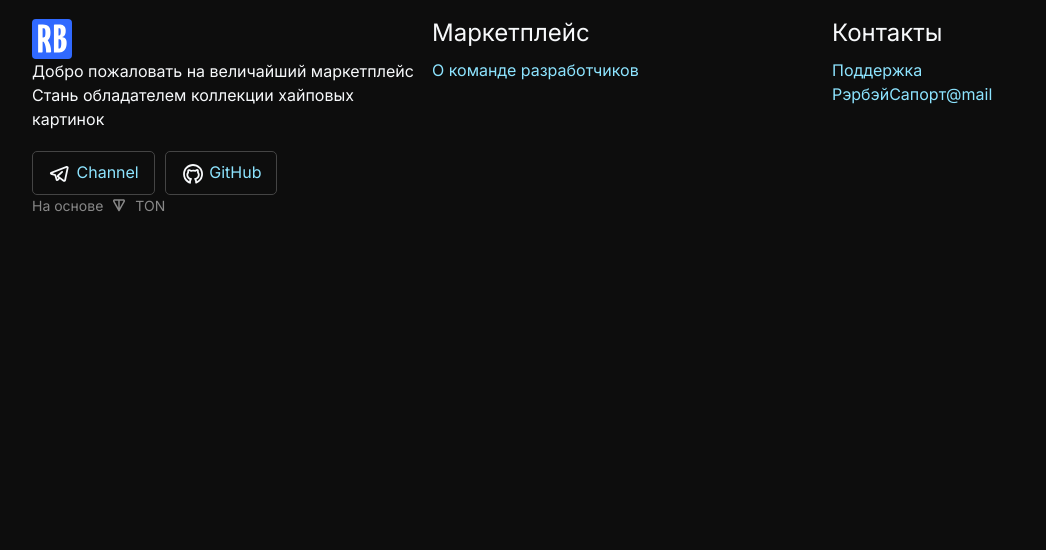
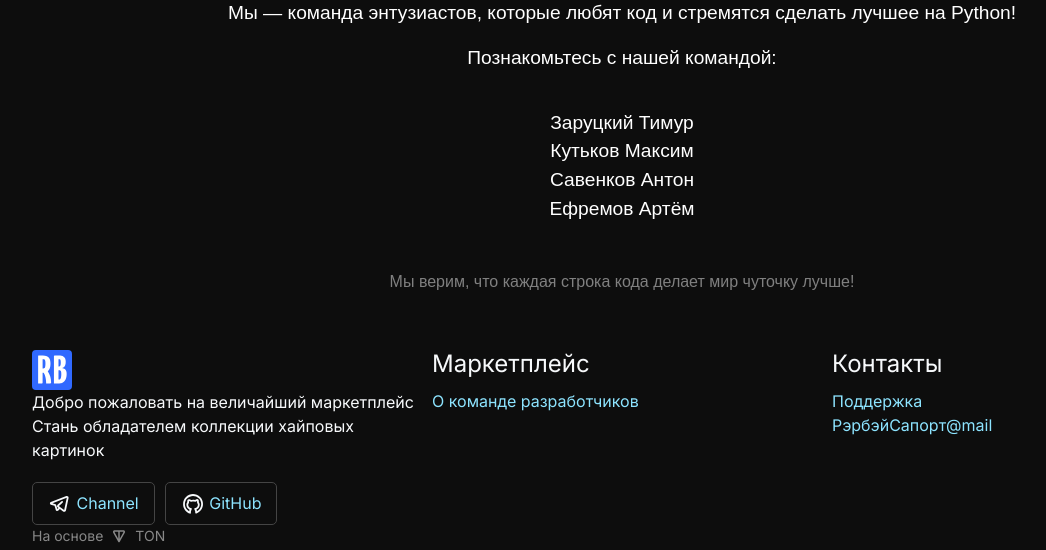
Before and after one commit to python-college/nft-marketplace-web, a Django app: page /about/ in a window 1280 px wide. Shown: the part 77-627 px from the top of the page, without its empty margins (18-1064 px from the left). Run offline with Django 4.2, Linux system fonts and the light colour scheme; some libraries are stand-ins or nearby versions.

Commit message:
Добавил страничку "О нас"

```diff
--- a/nft_marketplace/pages/templates/about_us/about_us.html
+++ b/nft_marketplace/pages/templates/about_us/about_us.html
@@ -1,7 +1,23 @@
-{% extends 'base.html'%}
+{% extends 'base.html' %}
 
-{% block content%}
+{% block content %}
 
-<h1 align="center">МЫ САМЫЙ ЛУЧШИЙ КОЛДЕДЖ ПО ПИТОНУ</h1>
+<h1 align="center">Наша команда разработчиков</h1>
+
+<div style="text-align: center; margin-top: 20px;">
+    <p style="font-size: 1.2em;">Мы — команда энтузиастов, которые любят код и стремятся сделать лучшее на Python!</p>
+    <p style="font-size: 1.2em; margin-top: 10px;">Познакомьтесь с нашей командой:</p>
+</div>
+
+<ul style="list-style-type: none; text-align: center; padding: 0; margin-top: 20px; font-size: 1.2em;">
+    <li>Заруцкий Тимур</li>
+    <li>Кутьков Максим</li>
+    <li>Савенков Антон</li>
+    <li>Ефремов Артём</li>
+</ul>
+
+<div style="text-align: center; margin-top: 30px;">
+    <p style="font-size: 1em; color: gray;">Мы верим, что каждая строка кода делает мир чуточку лучше!</p>
+</div>
 
 {% endblock %}
--- a/nft_marketplace/templates/base.html
+++ b/nft_marketplace/templates/base.html
@@ -91,7 +91,7 @@
   </div>
   <div class="footer-column">
     <h4>Маркетплейс</h4>
-    <a href="#">О команде разработчиков</a>
+    <a href="{% url 'about' %}">О команде разработчиков</a>
   </div>
   <div class="footer-column">
     <h4>Контакты</h4>
@@ -103,7 +103,6 @@
 {% block script %}
 {% endblock %}
 <script src="{% static 'pages/js/authenication/modal.js' %}"></script>
-
 <script src="{% static 'pages/js/authenication/auth.js' %}"></script>
 <script src="https://cdnjs.cloudflare.com/ajax/libs/qrcodejs/1.0.0/qrcode.min.js"></script>
 <script src="https://cdnjs.cloudflare.com/ajax/libs/qrcode-svg/1.1.0/qrcode.min.js"></script>
```
